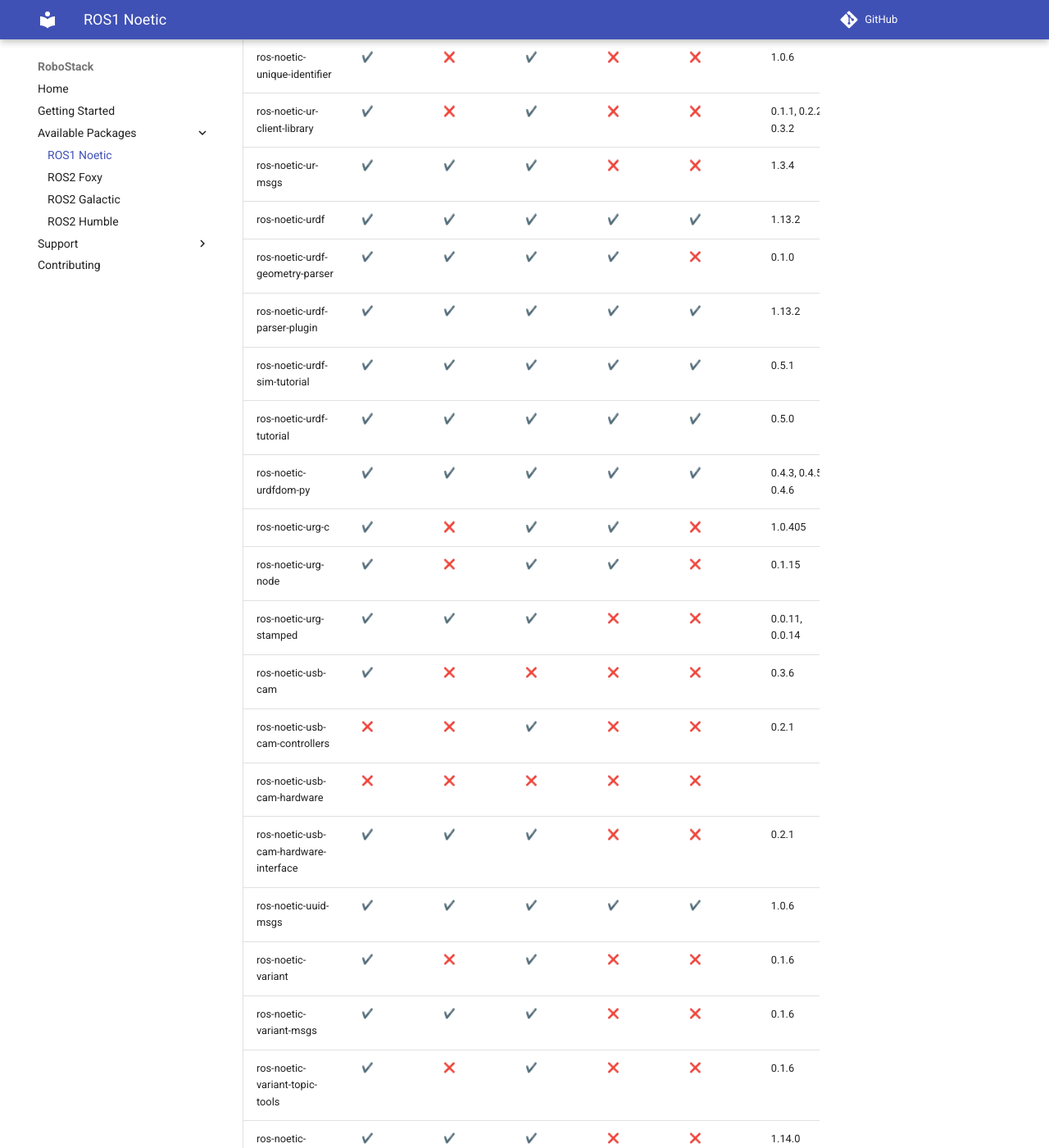
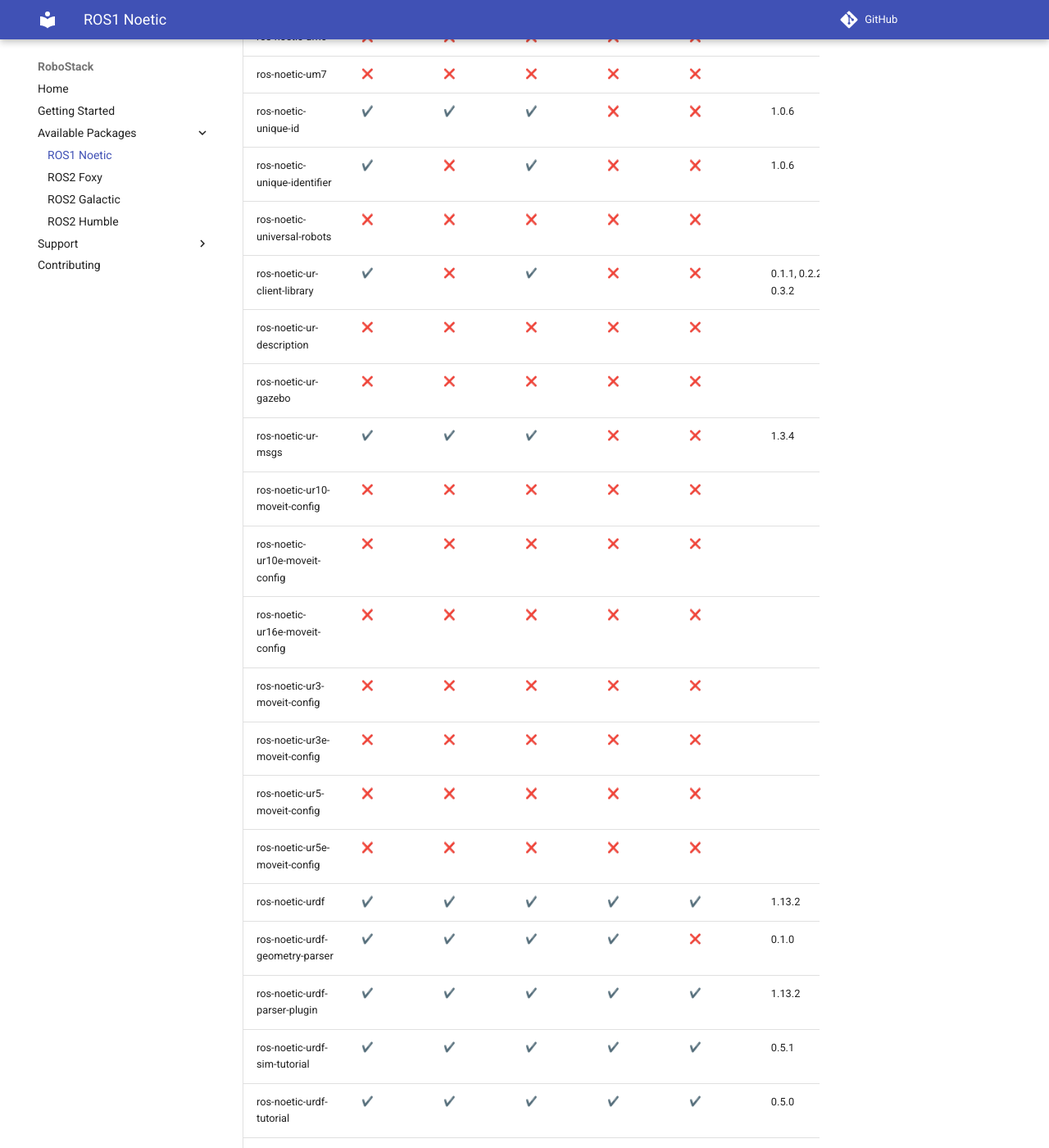
Before and after one commit to RoboStack/robostack.github.io, an MkDocs documentation site: the page built from docs/noetic.md, in a window 1280 px wide and 1400 px high, scrolled down 131506 px. Shown: the whole window at 82% size. Built offline with MkDocs 1.6.1 and Material for MkDocs 9.7.7, drawn with Linux system fonts in a browser that asks for light colours; emoji names are drawn with the system emoji font; comment, search, counter and statistics services are not loaded; part of the change alters nothing that is shown; some of the changed text lies outside the part shown.

Commit message:
Update tables

```diff
--- a/docs/noetic.md
+++ b/docs/noetic.md
@@ -1629,6 +1629,8 @@
 | ros-noetic-slider-publisher | :heavy_check_mark: { data-sort='1' } | :heavy_check_mark: { data-sort='1' } | :heavy_check_mark: { data-sort='1' } | :x: { data-sort='0' } | :x: { data-sort='0' } | 1.0.0, 1.1.1  |
 | ros-noetic-slime-ros | :heavy_check_mark: { data-sort='1' } | :x: { data-sort='0' } | :heavy_check_mark: { data-sort='1' } | :x: { data-sort='0' } | :x: { data-sort='0' } | 0.4.15  |
 | ros-noetic-slime-wrapper | :heavy_check_mark: { data-sort='1' } | :x: { data-sort='0' } | :heavy_check_mark: { data-sort='1' } | :x: { data-sort='0' } | :x: { data-sort='0' } | 0.4.15  |
+| ros-noetic-smacc | :x: { data-sort='0' } | :x: { data-sort='0' } | :x: { data-sort='0' } | :x: { data-sort='0' } | :x: { data-sort='0' } |   |
+| ros-noetic-smacc-msgs | :x: { data-sort='0' } | :x: { data-sort='0' } | :x: { data-sort='0' } | :x: { data-sort='0' } | :x: { data-sort='0' } |   |
 | ros-noetic-smach | :heavy_check_mark: { data-sort='1' } | :heavy_check_mark: { data-sort='1' } | :heavy_check_mark: { data-sort='1' } | :heavy_check_mark: { data-sort='1' } | :heavy_check_mark: { data-sort='1' } | 2.5.0  |
 | ros-noetic-smach-msgs | :heavy_check_mark: { data-sort='1' } | :heavy_check_mark: { data-sort='1' } | :heavy_check_mark: { data-sort='1' } | :heavy_check_mark: { data-sort='1' } | :heavy_check_mark: { data-sort='1' } | 2.5.0  |
 | ros-noetic-smach-ros | :heavy_check_mark: { data-sort='1' } | :heavy_check_mark: { data-sort='1' } | :heavy_check_mark: { data-sort='1' } | :heavy_check_mark: { data-sort='1' } | :heavy_check_mark: { data-sort='1' } | 2.5.0  |
@@ -1790,8 +1792,18 @@
 | ros-noetic-um7 | :x: { data-sort='0' } | :x: { data-sort='0' } | :x: { data-sort='0' } | :x: { data-sort='0' } | :x: { data-sort='0' } |   |
 | ros-noetic-unique-id | :heavy_check_mark: { data-sort='1' } | :heavy_check_mark: { data-sort='1' } | :heavy_check_mark: { data-sort='1' } | :x: { data-sort='0' } | :x: { data-sort='0' } | 1.0.6  |
 | ros-noetic-unique-identifier | :heavy_check_mark: { data-sort='1' } | :x: { data-sort='0' } | :heavy_check_mark: { data-sort='1' } | :x: { data-sort='0' } | :x: { data-sort='0' } | 1.0.6  |
+| ros-noetic-universal-robots | :x: { data-sort='0' } | :x: { data-sort='0' } | :x: { data-sort='0' } | :x: { data-sort='0' } | :x: { data-sort='0' } |   |
 | ros-noetic-ur-client-library | :heavy_check_mark: { data-sort='1' } | :x: { data-sort='0' } | :heavy_check_mark: { data-sort='1' } | :x: { data-sort='0' } | :x: { data-sort='0' } | 0.1.1, 0.2.2, 0.3.2  |
+| ros-noetic-ur-description | :x: { data-sort='0' } | :x: { data-sort='0' } | :x: { data-sort='0' } | :x: { data-sort='0' } | :x: { data-sort='0' } |   |
+| ros-noetic-ur-gazebo | :x: { data-sort='0' } | :x: { data-sort='0' } | :x: { data-sort='0' } | :x: { data-sort='0' } | :x: { data-sort='0' } |   |
 | ros-noetic-ur-msgs | :heavy_check_mark: { data-sort='1' } | :heavy_check_mark: { data-sort='1' } | :heavy_check_mark: { data-sort='1' } | :x: { data-sort='0' } | :x: { data-sort='0' } | 1.3.4  |
+| ros-noetic-ur10-moveit-config | :x: { data-sort='0' } | :x: { data-sort='0' } | :x: { data-sort='0' } | :x: { data-sort='0' } | :x: { data-sort='0' } |   |
+| ros-noetic-ur10e-moveit-config | :x: { data-sort='0' } | :x: { data-sort='0' } | :x: { data-sort='0' } | :x: { data-sort='0' } | :x: { data-sort='0' } |   |
+| ros-noetic-ur16e-moveit-config | :x: { data-sort='0' } | :x: { data-sort='0' } | :x: { data-sort='0' } | :x: { data-sort='0' } | :x: { data-sort='0' } |   |
+| ros-noetic-ur3-moveit-config | :x: { data-sort='0' } | :x: { data-sort='0' } | :x: { data-sort='0' } | :x: { data-sort='0' } | :x: { data-sort='0' } |   |
+| ros-noetic-ur3e-moveit-config | :x: { data-sort='0' } | :x: { data-sort='0' } | :x: { data-sort='0' } | :x: { data-sort='0' } | :x: { data-sort='0' } |   |
+| ros-noetic-ur5-moveit-config | :x: { data-sort='0' } | :x: { data-sort='0' } | :x: { data-sort='0' } | :x: { data-sort='0' } | :x: { data-sort='0' } |   |
+| ros-noetic-ur5e-moveit-config | :x: { data-sort='0' } | :x: { data-sort='0' } | :x: { data-sort='0' } | :x: { data-sort='0' } | :x: { data-sort='0' } |   |
 | ros-noetic-urdf | :heavy_check_mark: { data-sort='1' } | :heavy_check_mark: { data-sort='1' } | :heavy_check_mark: { data-sort='1' } | :heavy_check_mark: { data-sort='1' } | :heavy_check_mark: { data-sort='1' } | 1.13.2  |
 | ros-noetic-urdf-geometry-parser | :heavy_check_mark: { data-sort='1' } | :heavy_check_mark: { data-sort='1' } | :heavy_check_mark: { data-sort='1' } | :heavy_check_mark: { data-sort='1' } | :x: { data-sort='0' } | 0.1.0  |
 | ros-noetic-urdf-parser-plugin | :heavy_check_mark: { data-sort='1' } | :heavy_check_mark: { data-sort='1' } | :heavy_check_mark: { data-sort='1' } | :heavy_check_mark: { data-sort='1' } | :heavy_check_mark: { data-sort='1' } | 1.13.2  |
@@ -1887,4 +1899,4 @@
 | ros-noetic-ypspur | :heavy_check_mark: { data-sort='1' } | :x: { data-sort='0' } | :x: { data-sort='0' } | :x: { data-sort='0' } | :x: { data-sort='0' } | 1.20.2  |
 | ros-noetic-ypspur-ros | :heavy_check_mark: { data-sort='1' } | :x: { data-sort='0' } | :x: { data-sort='0' } | :x: { data-sort='0' } | :x: { data-sort='0' } | 0.3.4, 0.3.5  |
 | ros-noetic-zbar-ros | :heavy_check_mark: { data-sort='1' } | :x: { data-sort='0' } | :x: { data-sort='0' } | :x: { data-sort='0' } | :x: { data-sort='0' } | 0.3.0  |
-| Number of available packages |  1292 / 1887 | 717 / 1887 | 1030 / 1887 | 425 / 1887 | 362 / 1887 |
+| Number of available packages |  1292 / 1899 | 717 / 1899 | 1030 / 1899 | 425 / 1899 | 362 / 1899 |
```
